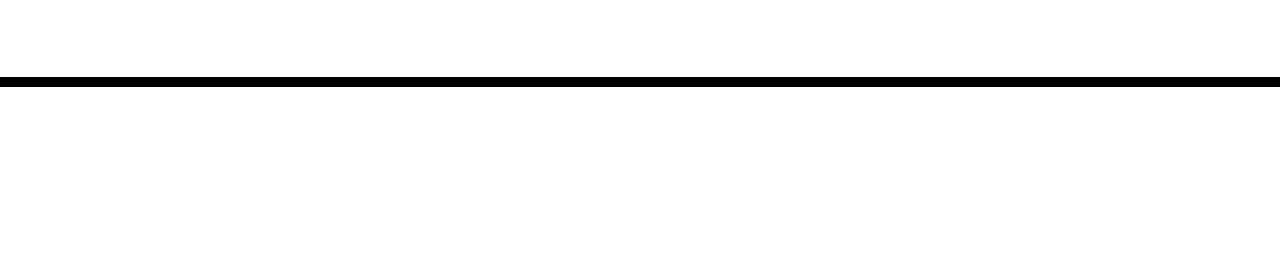
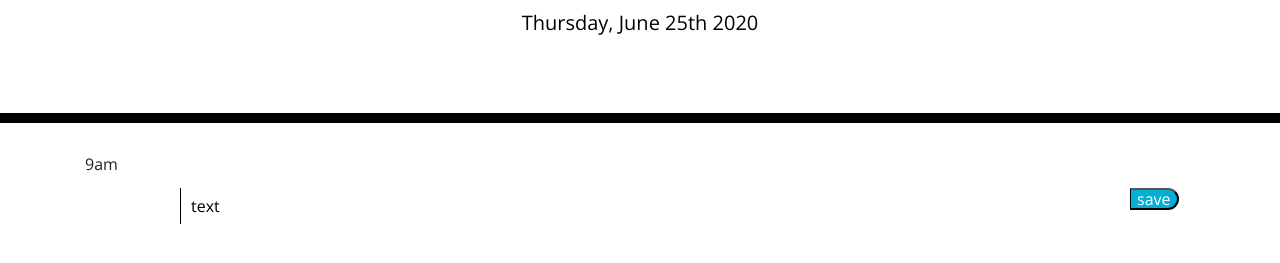
Before and after one commit to ayladillis/third-party-APIs, a plain HTML site: page index.html in a window 1280 px wide. Shown: the part 181-444 px from the top of the page. Drawn offline with nearby package versions, Linux system fonts and the light colour scheme.

Commit message:
added timer and first timeblock

```diff
--- a/index.html
+++ b/index.html
@@ -29,11 +29,20 @@
       <p id="currentDay" class="lead"></p>
     </header>
     <div class="container">
-      <!-- Timeblocks go here -->
+      <div class="row">
+        <div class="col-1">9am</div>
+        <div class="col-10" id="text-area">
+          <textarea id="user-input" rows="1" cols="100" date-time="9">text</textarea>
+        </div>
+        <div class="col-1">
+          <button type="button" class="saveBtn 9">save</button>
+        </div>
+      </div>
 
     </div>
 
     <script src="https://code.jquery.com/jquery-3.4.1.min.js"></script>
     <script src="https://cdnjs.cloudflare.com/ajax/libs/moment.js/2.24.0/moment.min.js"></script>
+    <script src="script.js"></script>
   </body>
 </html>
--- /dev/null
+++ b/script.js
@@ -0,0 +1,5 @@
+
+$(document).ready(function () {
+$("#currentDay").text(moment().format("dddd, MMMM Do YYYY"));
+
+})
```
Also changed, not shown: momentjs-example/script.js (deleted).
